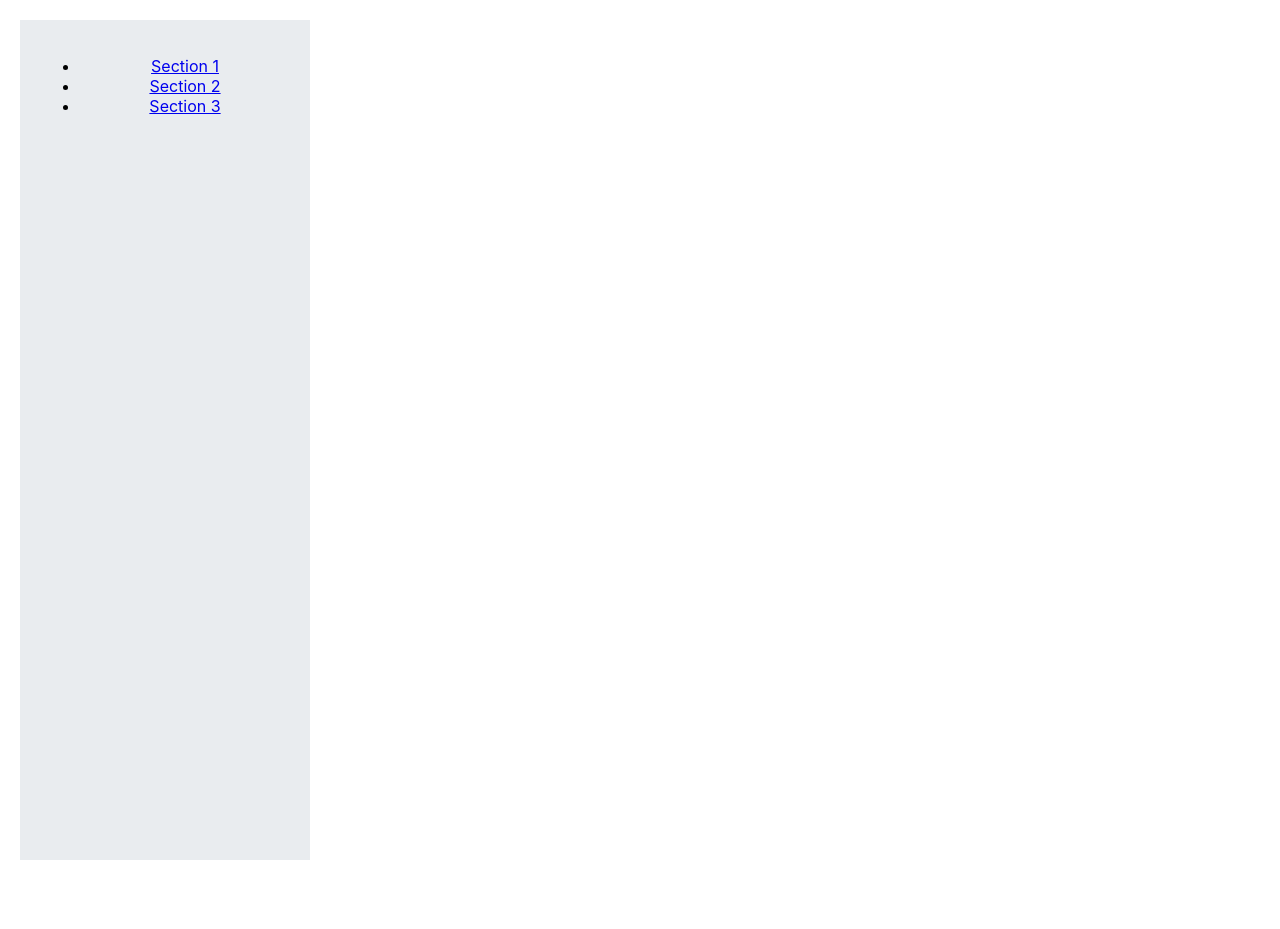
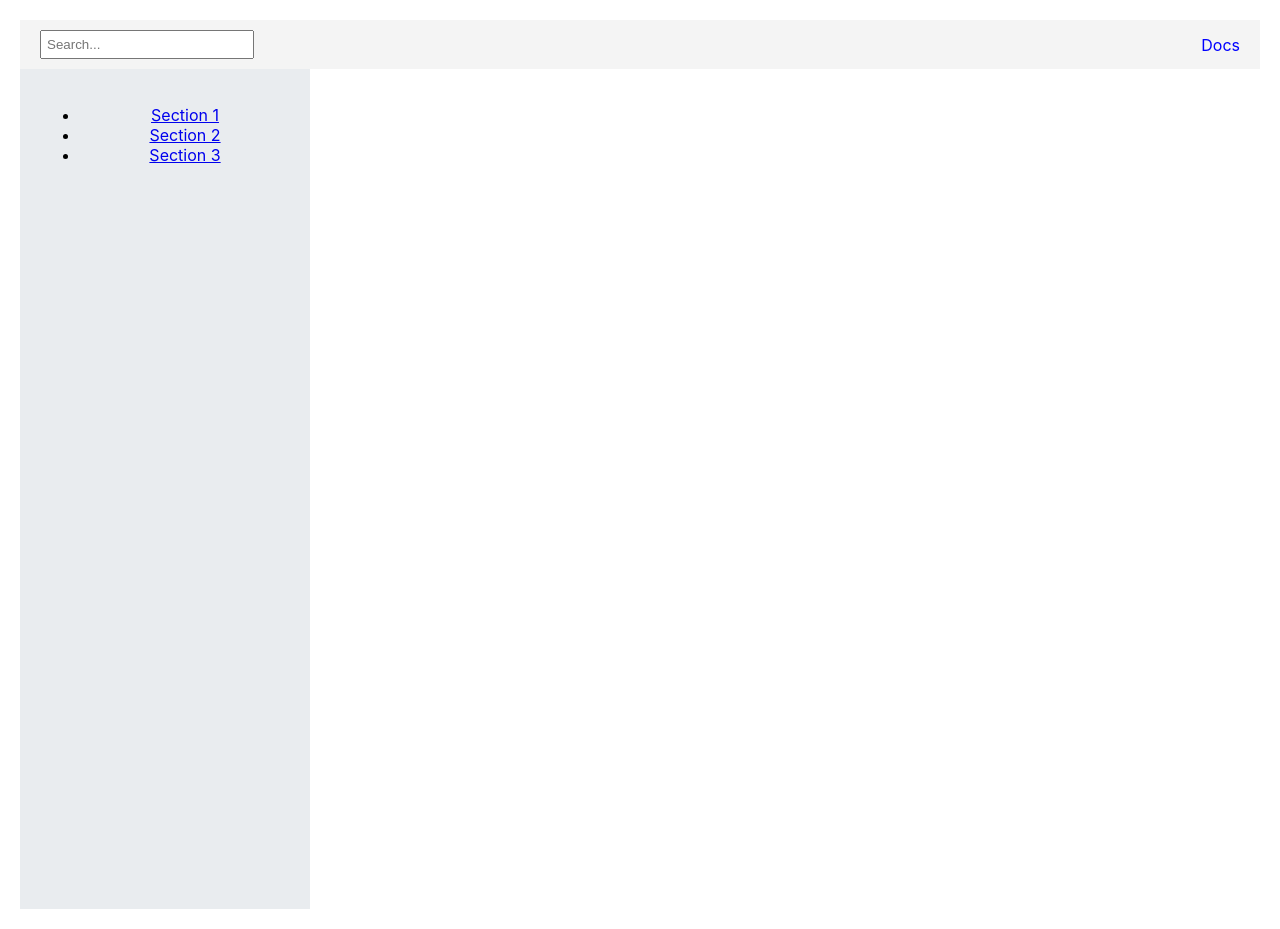
Before and after one commit to FrancisOwusu/ticket_frontend, a React (Create React App) app: page / in a window 1280 px wide. Before the commit the page ends 880 px from the top, so only its background shows below. Built offline with nearby package versions, Linux system fonts and the light colour scheme.

Commit message:
add NavigationHeader.js in Layouts

```diff
--- a/src/App.js
+++ b/src/App.js
@@ -5,6 +5,7 @@ import Dashboard from "./components/Dashboard";
 import { BrowserRouter as Router, Routes, Route } from "react-router-dom";
 import PageContent from "./components/layout/PageContent";
 import Sidebar from "./components/layout/Sidebar";
+import NavigationHeader from "./components/layout/NavigationHeader";
 
 function App() {
   return (
@@ -13,6 +14,7 @@ function App() {
         {/* <header className="App-header">
           <Dashboard />
         </header> */}
+        <NavigationHeader />
         <Sidebar />
         <Routes>
           <Route path="/" element={<PageContent />} />
--- /dev/null
+++ b/src/components/layout/NavigationHeader.js
@@ -0,0 +1,31 @@
+import React from 'react';
+import { Link } from 'react-router-dom';
+
+const NavigationHeader = () => {
+  return (
+    <header style={styles.header}>
+      <input type="text" placeholder="Search..." style={styles.searchBar} />
+      <Link to="/docs" style={styles.link}>Docs</Link>
+    </header>
+  );
+};
+
+const styles = {
+  header: {
+    display: 'flex',
+    justifyContent: 'space-between',
+    alignItems: 'center',
+    padding: '10px 20px',
+    backgroundColor: '#f4f4f4'
+  },
+  searchBar: {
+    padding: '5px',
+    width: '200px'
+  },
+  link: {
+    textDecoration: 'none',
+    color: 'blue'
+  }
+};
+
+export default NavigationHeader;
```
